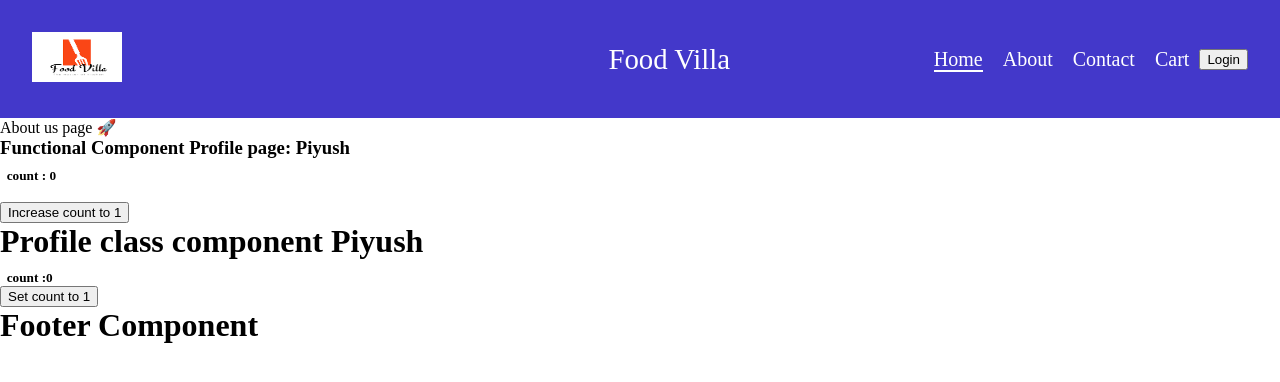
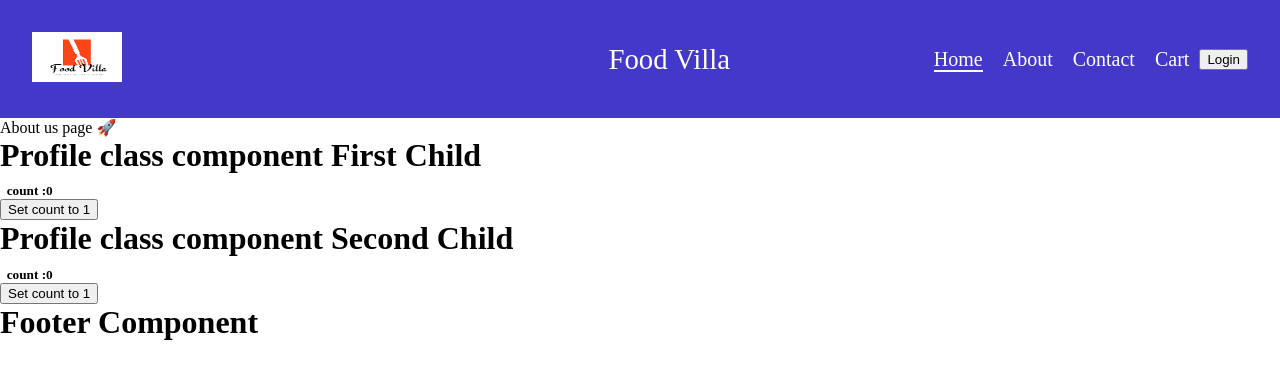
Before and after one commit to LundPiyush/NamasteReact, a React (Vite) app in the folder FoodVilla/: page /about in a window 1280 px wide. Shown: the top 382 px of the page. Built offline with nearby package versions, Linux system fonts and the light colour scheme.

Commit message:
chore(): understandingthe lifecycle methods

```diff
--- a/FoodVilla/src/components/About.js
+++ b/FoodVilla/src/components/About.js
@@ -1,8 +1,9 @@
 import { Outlet } from "react-router-dom";
 import ProfileClasssComponent from "./ProfileClass";
 import ProfileFunctionalComponent from "./Profile";
+import React from "react";
 
-const About = () => {
+const About2 = () => {
   return (
     <div>
       About us page 🚀
@@ -14,4 +15,37 @@ const About = () => {
     </div>
   );
 };
+
+class About extends React.Component {
+  constructor(props) {
+    super(props);
+    console.log("Parent Constructor");
+  }
+  componentDidMount() {
+    // Best place to make an API call
+    console.log("Parent ComponentDidMount");
+  }
+  render() {
+    console.log("Parent Render");
+    return (
+      <div>
+        About us page 🚀
+        {/* This is class component */}
+        <ProfileClasssComponent name={"First Child"} />
+        <ProfileClasssComponent name={"Second Child"} />
+      </div>
+    );
+  }
+}
 export default About;
+/**
+ * Parent Constructor
+ * Parent Render
+ *    First Child constructor
+ *    First Child render
+ *    Second Child constructor
+ *    Second Child render
+ *    First Child ComponentDidMount
+ *    Second Child ComponentDidMount
+ * Parent ComponentDidMount
+ */
--- a/FoodVilla/src/components/ProfileClass.js
+++ b/FoodVilla/src/components/ProfileClass.js
@@ -8,12 +8,14 @@ class Profile extends React.Component {
       count: 0,
       count2: 1,
     };
+    console.log("child - constructor" + this.props.name);
   }
   componentDidMount() {
     // this will be called after render method. We will calling the API CALLS in this method
-    console.log("ComponentDidmount");
+    console.log("child - ComponentDidmount " + this.props.name);
   }
   render() {
+    console.log("child - render" + this.props.name);
     return (
       <>
         <h1>Profile class component {this.props.name}</h1>
```
